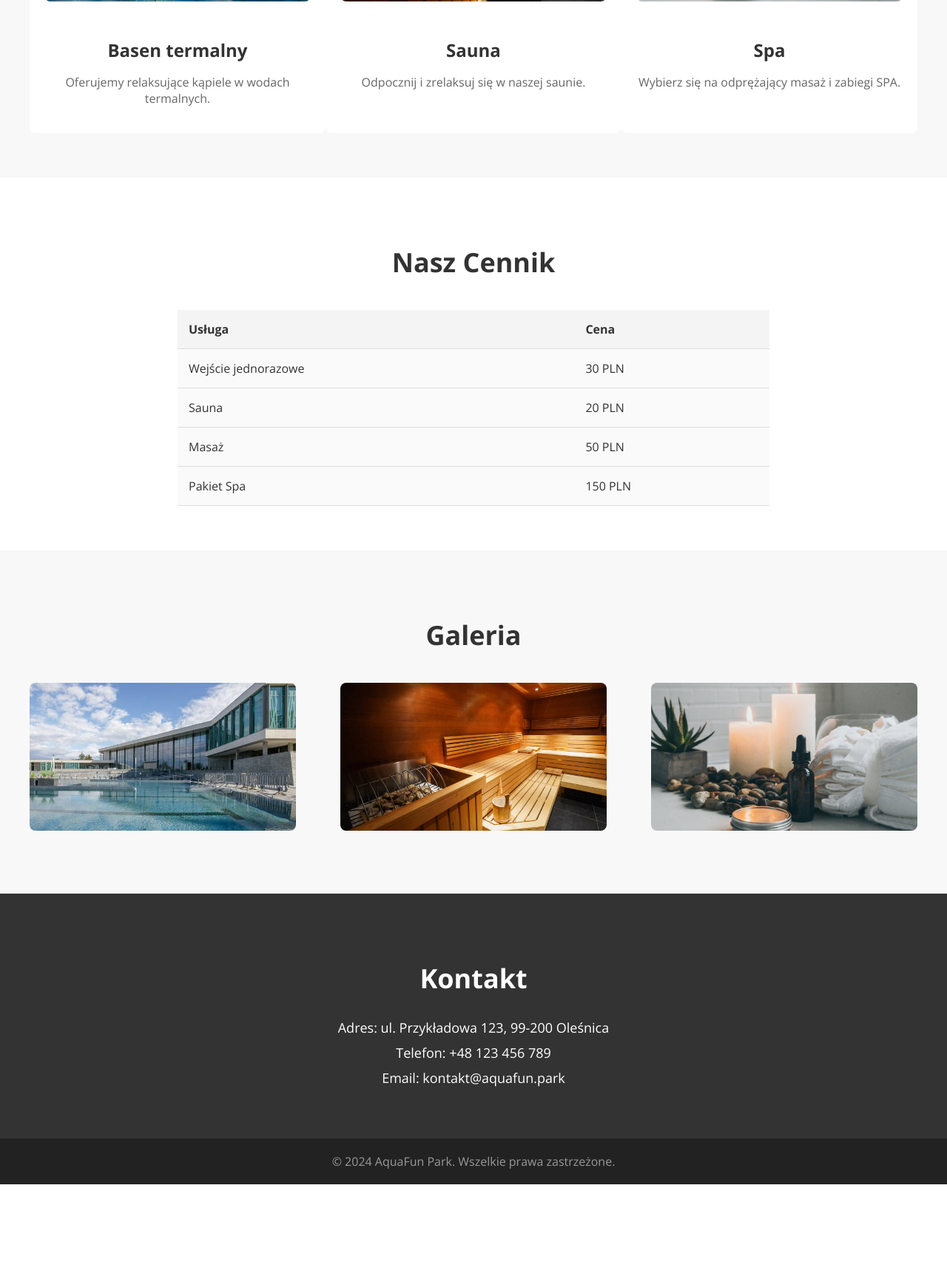
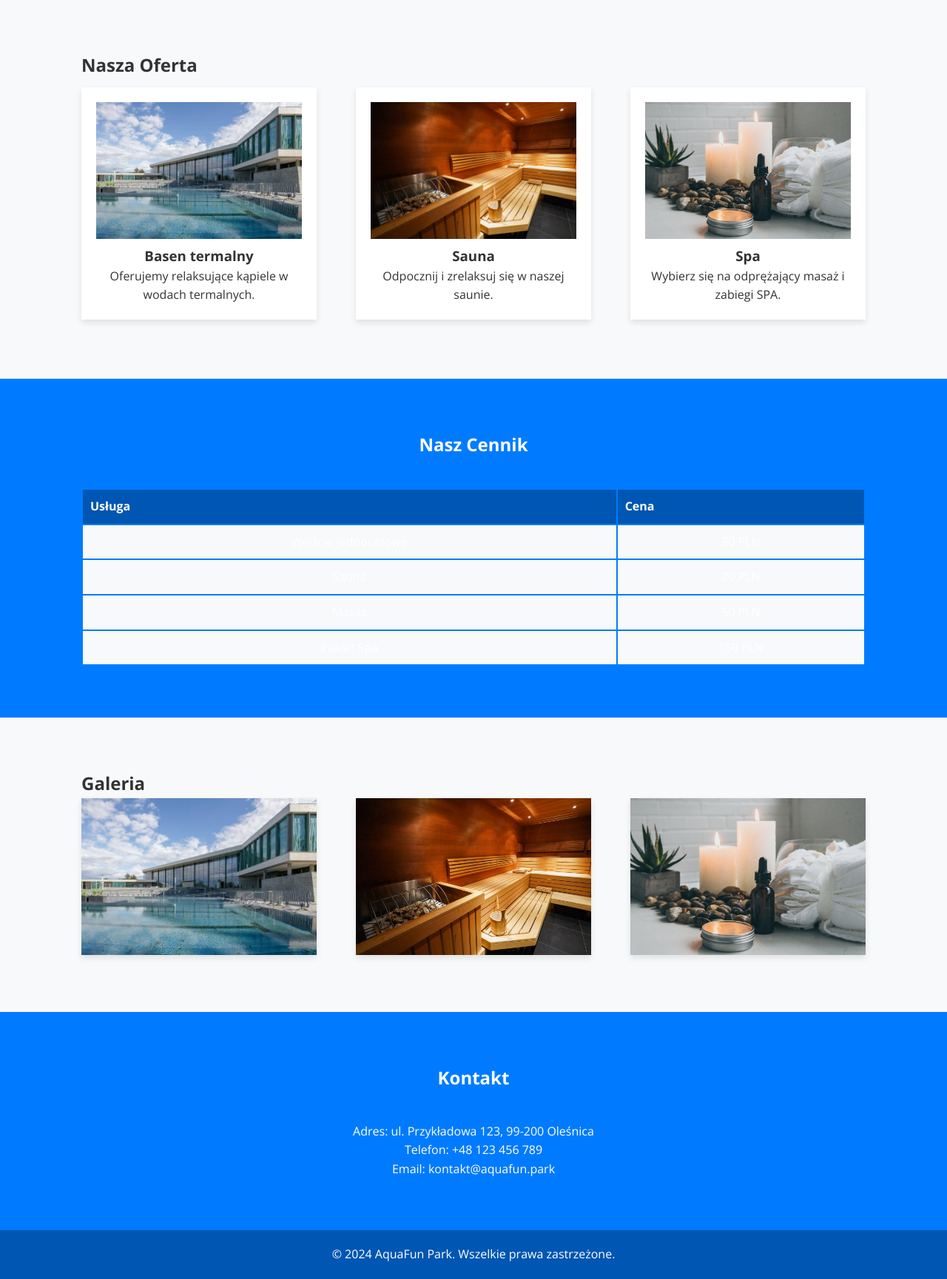
Before and after one commit to KubaJ001/KubaJ001.github.io, a PHP site: page / in a window 1280 px wide. Shown: the part 1167-2896 px from the top of the page at 74% size. Before the commit the page ends 2768 px from the top, so only its background shows below. Run offline with PHP 8.4, Linux system fonts and the light colour scheme.

Commit message:
Update style.css

```diff
--- a/style.css
+++ b/style.css
@@ -1,257 +1,210 @@
-body {
-    font-family: 'Open Sans', sans-serif;
+
+* {
     margin: 0;
     padding: 0;
+    box-sizing: border-box;
+    font-family: 'Open Sans', sans-serif;
+}
+
+body {
+    background-color: #f4f4f4;
     color: #333;
+    line-height: 1.6;
 }
 
 header {
-    background-color: #333;
+    background-color: #007BFF;
     color: #fff;
-    padding: 15px 0;
+    padding: 10px 0;
+    position: relative;
+    z-index: 1000;
 }
 
 .top-bar {
     display: flex;
     justify-content: space-between;
     align-items: center;
-    max-width: 1200px;
-    margin: 0 auto;
     padding: 0 20px;
 }
 
-.logo img {
-    height: 100px;
+.logo {
+    display: flex;
+    align-items: center;
 }
 
 .main-nav ul {
     list-style: none;
-    margin: 0;
-    padding: 0;
     display: flex;
 }
 
 .main-nav ul li {
-    margin-left: 20px;
+    margin-right: 20px;
 }
 
 .main-nav ul li a {
     color: #fff;
     text-decoration: none;
-    font-weight: 700;
+    font-weight: bold;
 }
 
-.hero {
-    background: url('termy.jpg') no-repeat center center/cover;
-    height: 600px;
-    display: flex;
-    justify-content: center;
-    align-items: center;
-    color: #fff;
-    text-align: center;
-    animation: hero-background 10s infinite linear;
-}
-
-@keyframes hero-background {
-    0% { background-position: center center; }
-    50% { background-position: center top; }
-    100% { background-position: center center; }
-}
-
-.hero-content {
-    max-width: 700px;
-}
-
-.hero h1 {
-    font-size: 48px;
-    margin-bottom: 20px;
-}
-
-.hero p {
-    font-size: 18px;
-    margin-bottom: 30px;
-}
-
-.btn-main {
-    background-color: #00aaff;
-    color: #fff;
-    padding: 15px 30px;
-    text-decoration: none;
-    font-weight: bold;
-    border-radius: 5px;
-}
-
-.offer {
-    padding: 60px 0;
-    background-color: #f8f8f8;
-}
-
-.container {
-    max-width: 1200px;
-    margin: 0 auto;
-    padding: 0 20px;
-}
-
-.offer h2 {
-    text-align: center;
-    margin-bottom: 40px;
-    font-size: 36px;
-}
-
-.offer-items {
-    display: flex;
-    justify-content: space-between;
-}
-
-.offer-item {
-    width: 30%;
-    background-color: #fff;
-    padding: 20px;
-    border-radius: 8px;
-    text-align: center;
-}
-
-.offer-item img {
-    width: 100%;
-    border-radius: 8px;
-    margin-bottom: 20px;
-}
-
-.offer-item h3 {
-    margin-bottom: 10px;
-    font-size: 24px;
-}
-
-.offer-item p {
-    font-size: 16px;
-    color: #666;
-}
-
-.contact {
-    padding: 60px 0;
-    background-color: #333;
-    color: #fff;
-    text-align: center;
-}
-
-.contact h2 {
-    margin-bottom: 30px;
-    font-size: 36px;
-}
-
-.contact ul {
-    list-style: none;
-    margin: 0;
-    padding: 0;
-}
-
-.contact ul li {
-    margin-bottom: 10px;
-    font-size: 18px;
-}
-
-footer {
-    background-color: #222;
-    color: #999;
-    padding: 20px 0;
-    text-align: center;
-}
-
-footer p {
-    margin: 0;
+.main-nav ul li a:hover {
+    text-decoration: underline;
 }
 
 .sticky {
     position: fixed;
     top: 0;
     width: 100%;
-    z-index: 1000;
-    background-color: #333;
+    background-color: #0056b3;
 }
 
-.sticky + .hero {
-    padding-top: 80px;
+.hero {
+    background: url('background.jpg') no-repeat center center/cover;
+    height: 90vh;
+    display: flex;
+    align-items: center;
+    justify-content: center;
+    color: #fff;
+}
+
+.hero-content {
+    text-align: center;
+}
+
+.hero h1 {
+    font-size: 4rem;
+    margin-bottom: 10px;
+}
+
+.hero p {
+    font-size: 1.2rem;
+    margin-bottom: 20px;
+}
+
+.btn-main {
+    background-color: #ff6f61;
+    color: #fff;
+    padding: 10px 20px;
+    text-decoration: none;
+    font-weight: bold;
+    border-radius: 5px;
+}
+
+.btn-main:hover {
+    background-color: #ff453a;
+}
+
+.container {
+    max-width: 1100px;
+    margin: 0 auto;
+    padding: 20px;
+}
+
+.offer {
+    background-color: #f8f9fa;
+    padding: 50px 0;
+}
+
+.offer-items {
+    display: flex;
+    justify-content: space-between;
+    flex-wrap: wrap;
+}
+
+.offer-item {
+    flex-basis: 30%;
+    background-color: #fff;
+    padding: 20px;
+    margin: 10px 0;
+    text-align: center;
+    box-shadow: 0 4px 8px rgba(0, 0, 0, 0.1);
+}
+
+.offer-item img {
+    max-width: 100%;
+    height: auto;
 }
 
 .pricing {
-    padding: 60px 0;
-    background-color: #fff;
+    background-color: #007BFF;
+    color: #fff;
+    padding: 50px 0;
 }
 
 .pricing h2 {
     text-align: center;
     margin-bottom: 40px;
-    font-size: 36px;
 }
 
-table {
+.pricing table {
     width: 100%;
-    max-width: 800px;
     margin: 0 auto;
-    border-collapse: collapse;
+    text-align: left;
 }
 
-table th, table td {
-    padding: 15px;
-    text-align: left;
-    border-bottom: 1px solid #ddd;
+.pricing table thead th {
+    background-color: #0056b3;
+    color: #fff;
+    padding: 10px;
 }
 
-table th {
-    background-color: #f4f4f4;
+.pricing table tbody tr {
+    background-color: #f8f9fa;
 }
 
-table td {
-    background-color: #fafafa;
+.pricing table tbody tr td {
+    padding: 10px;
+    text-align: center;
 }
 
 .gallery {
-    padding: 60px 0;
-    background-color: #f8f8f8;
-}
-
-.gallery h2 {
-    text-align: center;
-    margin-bottom: 40px;
-    font-size: 36px;
+    padding: 50px 0;
+    background-color: #f8f9fa;
 }
 
 .gallery-items {
     display: flex;
     justify-content: space-between;
-    flex-wrap: wrap;
 }
 
 .gallery-items a {
-    width: 30%;
-    margin-bottom: 20px;
-    display: block;
-    position: relative;
+    flex-basis: 30%;
 }
 
 .gallery-items img {
-    width: 100%;
-    height: 200px;
-    object-fit: cover;
-    border-radius: 8px;
+    max-width: 100%;
+    height: auto;
+    box-shadow: 0 4px 8px rgba(0, 0, 0, 0.1);
+}
+
+.contact {
+    background-color: #007BFF;
+    color: #fff;
+    padding: 50px 0;
+}
+
+.contact h2 {
+    text-align: center;
+    margin-bottom: 40px;
+}
+
+.contact ul {
+    list-style: none;
+    text-align: center;
+}
+
+footer {
+    background-color: #0056b3;
+    color: #fff;
+    padding: 20px;
+    text-align: center;
 }
 
 @media (max-width: 768px) {
-    .top-bar {
-        flex-direction: column;
-        align-items: flex-start;
-    }
-
-    .main-nav ul {
-        flex-direction: column;
-        width: 100%;
-    }
-
     .offer-items {
         flex-direction: column;
     }
-
-    .gallery-items a {
-        width: 100%;
+    .gallery-items {
+        flex-direction: column;
     }
 }
```
